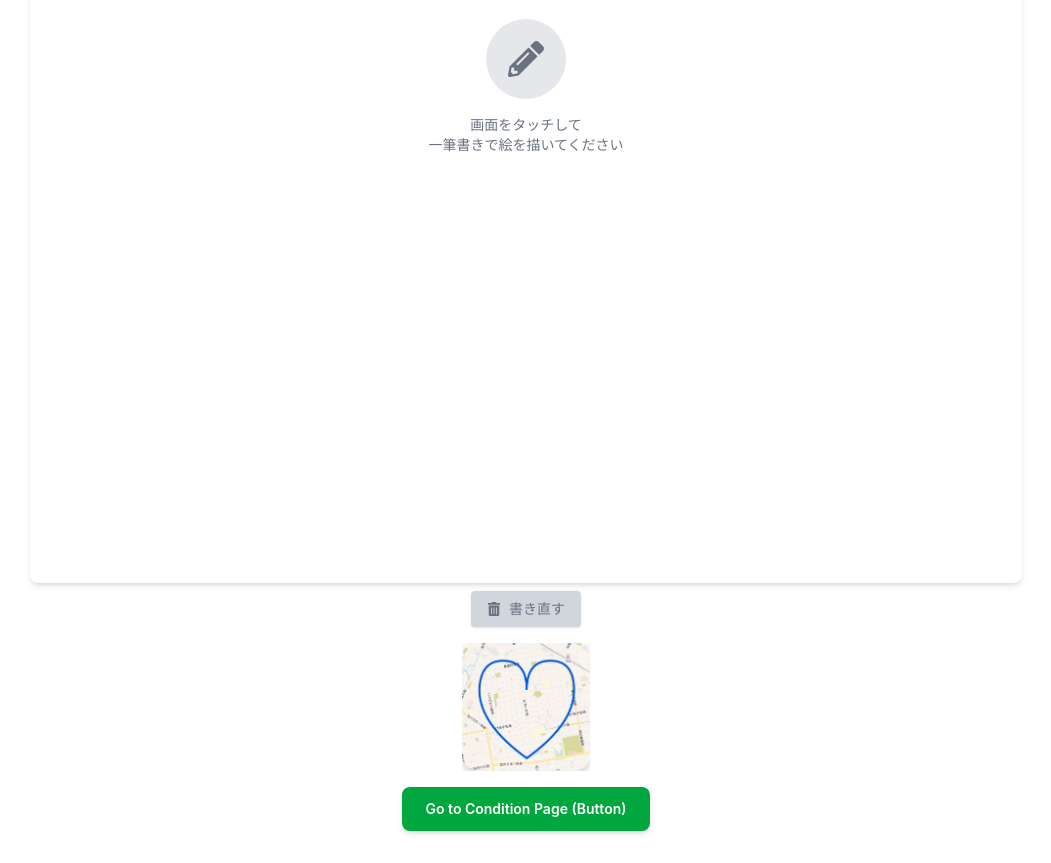
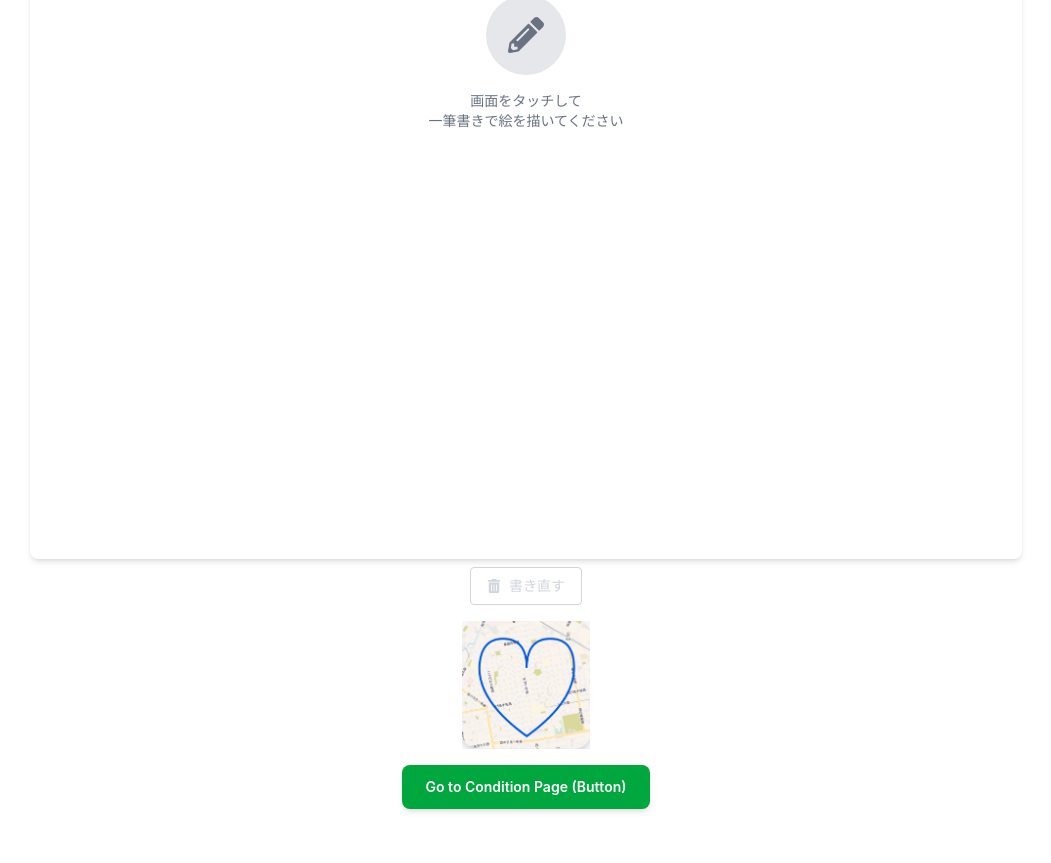
Before and after one commit to jphacks/sp_2509, a Next.js app in the folder frontend/: page /draw in a window 1280 px wide. Shown: the part 525-1388 px from the top of the page, without its empty margins (114-1165 px from the left). After the commit the page ends 1366 px from the top, so only its background shows below. Built offline with nearby package versions, Linux system fonts and the light colour scheme.

Commit message:
fix:mt-4にした。宣言の順番を変えた。

```diff
--- a/frontend/src/app/draw/page.tsx
+++ b/frontend/src/app/draw/page.tsx
@@ -66,7 +66,7 @@ export default function Draw() {
                     <BackButton text="ホームに戻る" to="/home" />
                 </div>
 
-                <div className="w-full aspect-[1] mt-10 flex justify-center">
+                <div className="w-full aspect-[1] mt-4 flex justify-center">
                     <DrawingCanvas
                     strokeWidth = {6}
                     strokeColor = "#FF0000"
--- a/frontend/src/components/ClearCanvasButton.tsx
+++ b/frontend/src/components/ClearCanvasButton.tsx
@@ -20,10 +20,10 @@ const ClearCanvasButton: React.FC<ClearCanvasButtonProps> = ({
       disabled={disabled}
       className={`
         flex items-center justify-center gap-2
-        px-4 py-2 rounded text-sm shadow
+        px-4 py-2 rounded text-sm
         transition-colors duration-150 ease-in-out
         ${disabled
-          ? 'bg-gray-300 text-gray-500 cursor-not-allowed'
+          ? 'bg-white text-gray-300 cursor-not-allowed border border-gray-300'
           : 'bg-black hover:bg-gray-700 text-white'
         }
       `}
--- a/frontend/src/components/DrawingCanvas.tsx
+++ b/frontend/src/components/DrawingCanvas.tsx
@@ -1,6 +1,6 @@
 // frontend/src/components/DrawingCanvas.tsx
 'use client';
-import React, { useRef, useState, useEffect, useCallback, useLayoutEffect } from 'react';
+import React, { useRef, useState, useEffect, useCallback } from 'react';
 import { FaPencilAlt } from 'react-icons/fa';
 
 interface Point {
@@ -169,6 +169,20 @@ const DrawingCanvas: React.FC<DrawingCanvasProps> = ({
     if ('touches' in event) event.preventDefault();
   }, [strokeColor, strokeWidth, hasDrawn, performClear]);
 
+  const stopDrawing = useCallback(() => {
+    if (!isDrawing) return;
+    setIsDrawing(false);
+    const ctx = canvasRef.current?.getContext('2d');
+    if (ctx) ctx.closePath();
+
+    if (points.length > 1) {
+      setHasDrawn(true);
+      if (onDrawEnd) onDrawEnd(points);
+    } else {
+      performClear();
+    }
+  }, [isDrawing, onDrawEnd, points, performClear]);
+
   const draw = useCallback((event: React.MouseEvent<HTMLCanvasElement> | React.TouchEvent<HTMLCanvasElement>) => {
     if (!isDrawing || hasDrawn) return;
     if ('buttons' in event && event.buttons !== 1) {
@@ -185,21 +199,7 @@ const DrawingCanvas: React.FC<DrawingCanvasProps> = ({
       setPoints(prevPoints => [...prevPoints, coords]);
     }
     if ('touches' in event) event.preventDefault();
-  }, [isDrawing, hasDrawn]); // stopDrawingを依存配列に追加
-
-  const stopDrawing = useCallback(() => {
-    if (!isDrawing) return;
-    setIsDrawing(false);
-    const ctx = canvasRef.current?.getContext('2d');
-    if (ctx) ctx.closePath();
-
-    if (points.length > 1) {
-      setHasDrawn(true);
-      if (onDrawEnd) onDrawEnd(points);
-    } else {
-      performClear();
-    }
-  }, [isDrawing, onDrawEnd, points, performClear]);
+  }, [isDrawing, hasDrawn, stopDrawing]); // stopDrawingを依存配列に追加
 
   return (
     <div ref={containerRef} className="relative w-full h-full">
```
